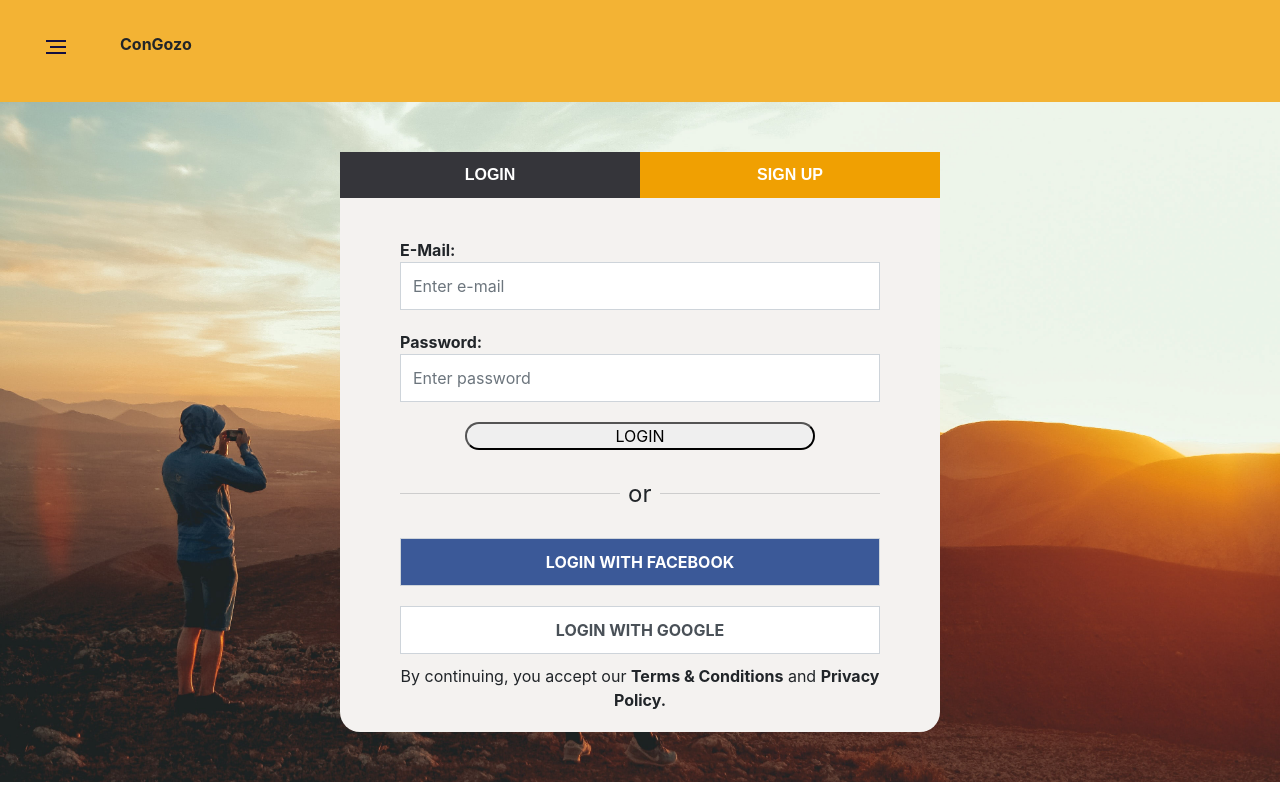
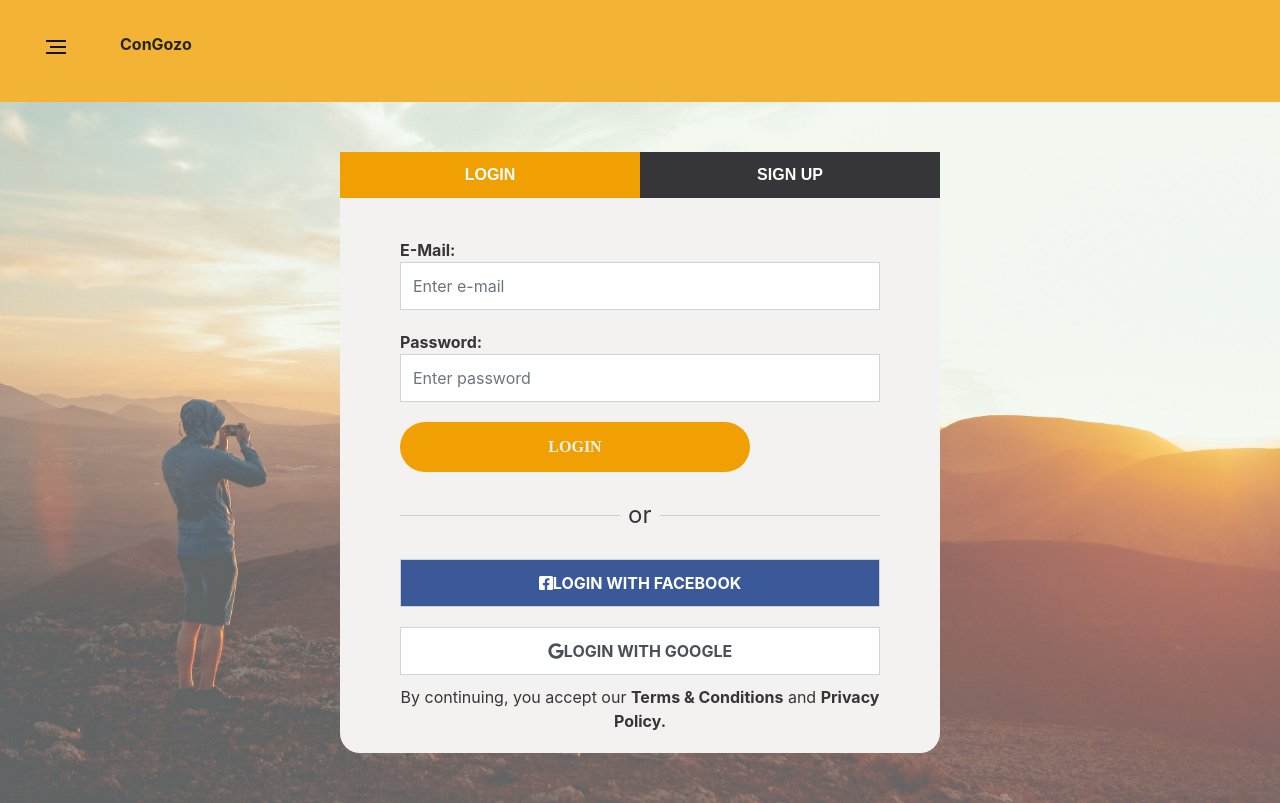
Before and after one commit to forcongozo/congozo, a Vue app in the folder congozoweb/: page /register in a window 1280 px wide. Built offline with nearby package versions, Linux system fonts and the light colour scheme.

Commit message:
fixed some register-form styles and save user-info in localstorage

```diff
--- a/congozoweb/package.json
+++ b/congozoweb/package.json
@@ -8,7 +8,6 @@
     "lint": "vue-cli-service lint"
   },
   "dependencies": {
-    "@fortawesome/fontawesome-free": "^5.14.0",
     "@fortawesome/fontawesome-svg-core": "^1.2.28",
     "@fortawesome/free-solid-svg-icons": "^5.13.0",
     "@fortawesome/vue-fontawesome": "^0.1.9",
@@ -23,6 +22,7 @@
     "vuex": "^3.3.0"
   },
   "devDependencies": {
+    "@fortawesome/fontawesome-free": "^5.14.0",
     "@vue/cli-plugin-babel": "~4.3.0",
     "@vue/cli-plugin-eslint": "~4.3.0",
     "@vue/cli-service": "~4.3.0",
--- a/congozoweb/src/App.vue
+++ b/congozoweb/src/App.vue
@@ -77,9 +77,13 @@
     /*background: linear-gradient(45deg, rgba(101,31,87,1) 0%, rgba(225,113,87,1) 48%, rgba(249,248,113,1) 100%); */
     /*background: #ecd569 !important; */
 
-    #app, .congozo-container-full-width {
+    #app {
       height: auto;
       width: 100%;
+    }
+
+    .congozo-container-full-width {
+      height: 100%;
     }
   }
 
--- a/congozoweb/src/main.js
+++ b/congozoweb/src/main.js
@@ -6,21 +6,11 @@ import 'bootstrap';
 import './style/congozo.css';
 import 'bootstrap/dist/css/bootstrap.min.css';
 import VeeValidate from 'vee-validate';
-import { library } from '@fortawesome/fontawesome-svg-core';
-import { FontAwesomeIcon } from '@fortawesome/vue-fontawesome';
-import {
-  faHome,
-  faUser,
-  faUserPlus,
-  faSignInAlt,
-  faSignOutAlt
-} from '@fortawesome/free-solid-svg-icons';
-library.add(faHome, faUser, faUserPlus, faSignInAlt, faSignOutAlt);
+import '@fortawesome/fontawesome-free/css/all.css'
+import '@fortawesome/fontawesome-free/js/all.js'
 
-Vue.config.productionTip = false
 Vue.config.productionTip = false;
 Vue.use(VeeValidate);
-Vue.component('font-awesome-icon', FontAwesomeIcon);
 
 new Vue({
   router,
--- a/congozoweb/src/store/modules/auth.js
+++ b/congozoweb/src/store/modules/auth.js
@@ -6,8 +6,8 @@ const API_URL = 'http://localhost:9090/api/auth/';
 
 // initial state
 const state = {
-    authenticated: !!localStorage.getItem('user.token'),
-    token: localStorage.getItem('user.token'),
+    authenticated: !!localStorage.getItem('user.jwt'),
+    token: localStorage.getItem('user.jwt'),
     roles: JSON.parse(localStorage.getItem('user.roles')) || []
 };
 
@@ -38,7 +38,7 @@ const actions = {
                 password: user.password
             })
             .then(response => {
-                if (response.data.accessToken) {
+                if (response.data) {
                     localStorage.setItem('user', JSON.stringify(response.data));
                 }
                 commit(LOGIN, response.data.roles)
@@ -51,20 +51,18 @@ const actions = {
                 password: user.password
             })
             .then(response => {
-                if (response.data.accessToken) {
+                if (response.data) {
                     localStorage.setItem('user', JSON.stringify(response.data));
                 }
                 commit(LOGIN, response.data.roles)
             });
     },
     logout ({ commit }) {
-        sessionStorage.removeItem('token')
-        sessionStorage.removeItem('timestamp');
-        sessionStorage.removeItem('roles')
-        delete axios.defaults.headers.common['Authentification']
+        localStorage.removeItem('user');
+        delete axios.defaults.headers.common['Authentification'];
         commit(LOGOUT)
     }
-}
+};
 
 export default {
     state,
--- a/congozoweb/src/views/Register.vue
+++ b/congozoweb/src/views/Register.vue
@@ -1,6 +1,6 @@
 <template>
-    <div class="full-container">
-        <div class="form-container">
+    <div class="congozo-container-full-width">
+        <div class="form-container congozo-bg-main">
             <div class="change-form">
                 <div class="radio-buttons">
                     <input
@@ -57,7 +57,7 @@
                             >{{errors.first('password')}}</div>
                         </div>
                         <div class="form-group">
-                            <button class="btn-main btn-block">Login</button>
+                            <button class="congozo-btn-main btn-block">Login</button>
                         </div>
                     </div>
                 </form>
@@ -67,7 +67,7 @@
                 <div class="social">
                     <div class="social-media-buttons">
                         <button class="facebook-button form-control"><i class="fab fa-facebook-square"/>Login with Facebook</button>
-                        <button class="google-button form-control">Login with Google</button>
+                        <button class="google-button form-control"><i class="fab fa-google"/>Login with Google</button>
                     </div>
                 </div>
                 <div class="privacy-policy">
@@ -77,8 +77,8 @@
             <div class="register-form-container" v-else>
                 <div class="social">
                     <div class="social-media-buttons">
-                        <button class="facebook-button form-control">Sign up with Facebook</button>
-                        <button class="google-button form-control">Sign up with Google</button>
+                        <button class="facebook-button form-control"><i class="fab fa-facebook-square"/>Sign up with Facebook</button>
+                        <button class="google-button form-control"><i class="fab fa-google"/>Sign up with Google</button>
                     </div>
                 </div>
                 <fieldset>
@@ -122,7 +122,7 @@
                             >{{errors.first('password')}}</div>-->
                         </div>
                         <div class="form-group">
-                            <button class="btn-main btn-block">Sign Up</button>
+                            <button class="congozo-btn-main btn-block">Sign Up</button>
                         </div>
                     </div>
                 </form>
@@ -216,14 +216,16 @@
     };
 </script>
 
-<style scoped>
+<style scoped lang="scss">
     @import '../style/congozo.css';
 
-    .full-container {
+    .congozo-container-full-width {
         width: 100%;
+        height: 100%;
         padding: 50px 20px;
-        background-image: url("../assets/images/eddy-billard-42nzwGteFgI-unsplash.jpg");
+        background: linear-gradient(rgba(255,255,255,.3), rgba(255,255,255,.3)), url("../assets/images/eddy-billard-42nzwGteFgI-unsplash.jpg");
         background-size: cover;
+        background-position: center;
     }
 
     button {
@@ -236,13 +238,19 @@
         border-top: 1px solid #cdcdcd;
         margin: 1.6rem auto 1rem auto;
         max-width: 480px;
-    }
 
         legend {
             padding: 0 0.5rem;
             margin: auto;
             width: 40px;
         }
+    }
+
+    .form-container {
+        margin: auto;
+        max-width: 600px;
+        border-bottom-left-radius: 20px;
+        border-bottom-right-radius: 20px;
 
         h5 {
             text-align: center;
@@ -259,15 +267,6 @@
 
         .register-form-container, .login-form-container {
             padding: 20px;
-    }
-
-    .form-container {
-        margin: auto;
-        max-width: 600px;
-        background-color: #F4F2F0;
-        border-bottom-left-radius: 20px;
-        border-bottom-right-radius: 20px;
-    }
 
             .form-group {
                 max-width: 480px;
@@ -283,11 +282,9 @@
             .social-media-buttons {
                 display: flex;
                 flex-wrap: wrap;
-    }
 
-    .social-media-buttons button {
+                button {
                     width: 100%;
-        max-width: 480px;
                     border-radius: 0;
                     margin: 10px auto;
                     text-transform: uppercase;
@@ -298,6 +295,9 @@
                     background-color: #3b5998;
                     color: white;
                 }
+            }
+        }
+    }
 
     .privacy-policy {
         margin: auto;
@@ -305,40 +305,39 @@
         text-align: center;
     }
 
-    .btn-main {
-        margin: auto;
-        text-transform: uppercase;
-    }
 
     /* Radio Buttons */
-
     .radio-buttons {
         text-align: center;
-    }
 
         input[type="radio"] {
             opacity: 0;
             position: fixed;
             width: 0;
         }
-    .radio-buttons label {
+
+        input[type="radio"]:checked + label {
+            background-color: #F0A002;
+            border: 1px solid #F0A002;
+        }
+
+        label {
             width: 50%;
+            margin-bottom: 0;
             display: inline-block;
-        background-color: #F0A002;
+            background-color: #35353A;
             color: white;
             padding: 10px 10px;
             font-family: sans-serif, Arial;
             font-size: 16px;
-        border: 1px solid #F0A002;
+            border: 1px solid #35353A;
             cursor: pointer;
             text-align: center;
         }
-    input[type="radio"]:checked + label {
-        background-color: #35353A;
-        border-color: #35353A;
+
+        label:hover {
+            border-color: #004bad;
         }
-    .radio-buttons label:hover {
-        border-color: #004bad;
     }
 
 </style>
```
Also changed, not shown: congozoweb/src/store/auth.module.js (deleted, +0 -61 lines), congozoweb/src/views/EmLogin.vue (deleted, +0 -13 lines), congozoweb/src/views/FbLogin.vue (deleted, +0 -13 lines), congozoweb/src/views/GmLogin.vue (deleted, +0 -13 lines), congozoweb/src/views/TelLogin.vue (deleted, +0 -13 lines), 1 other file (tests, documents, lock files or other folders). Lines whose indentation alone changed are shown as unchanged.
